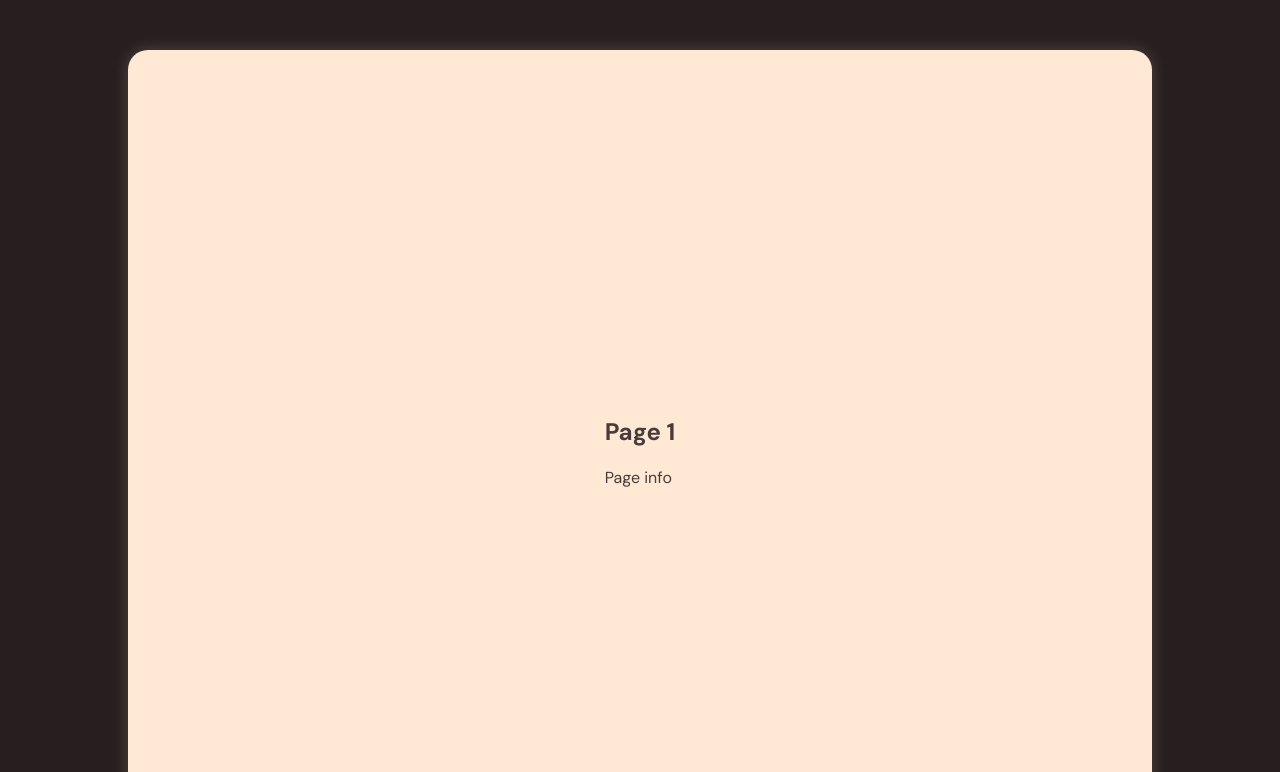
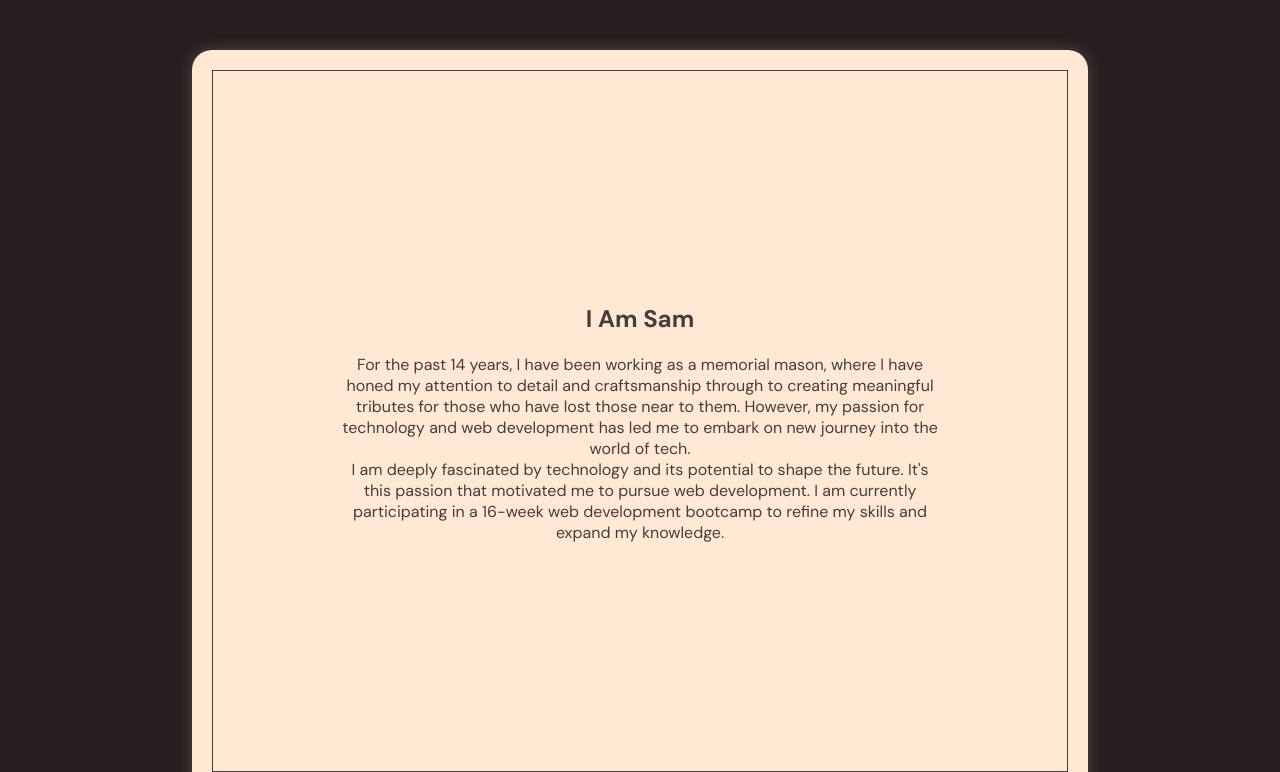
Before and after one commit to Newellso1/Portfolio_v2, a plain HTML site: page index.html in a window 1280 px wide. Shown: the top 772 px of the page. Drawn offline with Linux system fonts and the light colour scheme.

Commit message:
Styles and Content
Worked on Styling of the page and added initial content to the about section

```diff
--- a/index.html
+++ b/index.html
@@ -5,7 +5,7 @@
     <meta charset="UTF-8">
     <meta http-equiv="X-UA-Compatible" content="IE=edge">
     <meta name="viewport" content="width= , initial-scale=1.0">
-    <title>Document</title>
+    <title>Portfolio:V2</title>
     <link rel="stylesheet" href="styles.css">
     <script defer src="script.js"></script>
     <link rel="preconnect" href="https://fonts.googleapis.com">
@@ -18,10 +18,18 @@
 <body>
     <div class="content">
 
-        <section class="show">
+        <section class="show about">
             <div class="hidden">
-                <h1>Page 1</h1>
-                <p>Page info</p>
+                <h1>I Am Sam</h1>
+                <p> For the past 14 years, I have been working as a memorial mason, where I have honed
+                    my attention to detail and craftsmanship through to creating meaningful tributes for those who have
+                    lost those near to them. However, my
+                    passion for technology and web development has led me to embark on new journey into the world of
+                    tech. <br>
+                    I am deeply fascinated by technology and its potential to shape the future. It's this passion that
+                    motivated me to pursue web development. I am currently participating in a 16-week web development
+                    bootcamp to refine my skills and expand my knowledge.
+                </p>
             </div>
         </section>
 
--- a/script.js
+++ b/script.js
@@ -1,3 +1,8 @@
+window.onload = function () {
+    content.classList.add('roundCorners');
+}
+
+const content = document.querySelector('.content')
 const observer = new IntersectionObserver((entries) => {
     entries.forEach((entry) => {
         if (entry.isIntersecting) {
--- a/styles.css
+++ b/styles.css
@@ -3,9 +3,9 @@ body  {
     color: #2c2323de;
     padding: 0;
     margin: 0;
-    display: flex column;
+    display: flex;
     align-items: center;
-    margin: 50px 10vw;
+    margin: 50px 15vw;
     font-family: 'DM Sans', sans-serif;
 }
 
@@ -14,7 +14,8 @@ section {
     flex-direction: column;
     justify-content: center;
     align-items: center;
-    min-height: 100vh
+    min-height: 700px;
+    border: 1px solid;
 }
 
 .content {
@@ -22,12 +23,27 @@ section {
     min-height: 100vh;
     background-color: #ffe9d4;
     box-shadow: 0 0 15px #ffe9d435;
+    border-radius: 3px;
+    transition: all 1s ease-in;
+    transition-delay: 0.1s;
+    padding: 20px;
+}
+
+.roundCorners {
     border-radius: 20px;
+}
+
+/* About page */
+
+.about p {
+    max-width: 600px;
+    padding: 0 20px
 }
 
 .hidden {
     opacity: 0;
     transition: opacity 2s ease-in;
+    text-align: center;
 }
 
 .show {
```
